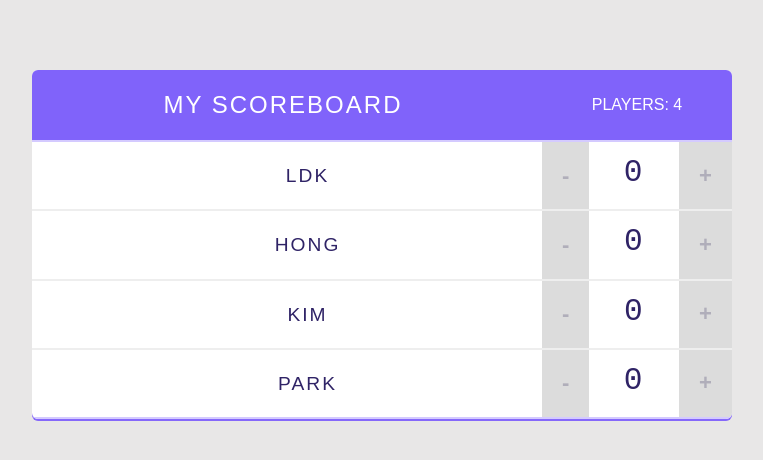
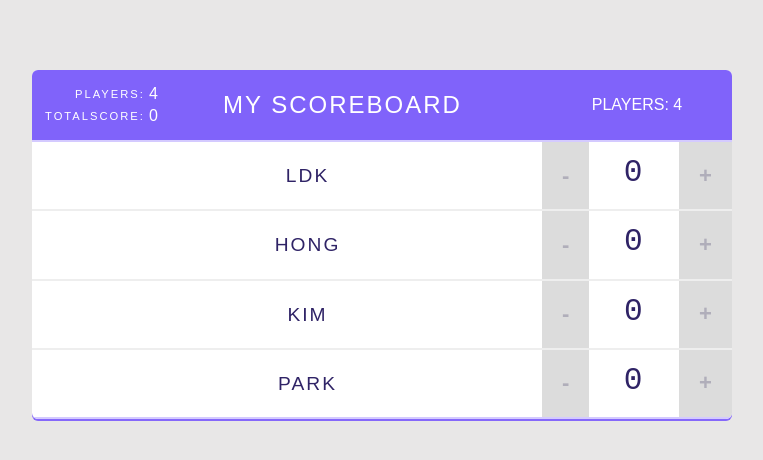
Before and after one commit to philoin10/scoreboard, a React (Create React App) app: page / in a window 1280 px wide. Shown: the top 460 px of the page, without its empty margins (258-1021 px from the left). Built offline with nearby package versions, Linux system fonts and the light colour scheme.

Commit message:
Header에 Statistics Components 추가.

```diff
--- a/src/App.js
+++ b/src/App.js
@@ -38,7 +38,7 @@ class App extends React.Component {
   render() {
     return (
       <div className="scoreboard">
-        <Header title="My scoreboard" totalPlayers={this.state.players.length} />
+        <Header title="My scoreboard" totalPlayers={this.state.players.length} players={this.state.players} />
 
         {/*Players List*/}
         { this.state.players.map(player =>
--- a/src/components/Header.js
+++ b/src/components/Header.js
@@ -1,9 +1,11 @@
 import React from 'react';
+import {Statistics} from "./Statistics";
 
 export const Header =
 (props) => {
   return (
     <header>
+      <Statistics players={props.players}/>
       <h1>{ props.title }</h1>
       <span className="stats">Players: { props.totalPlayers }</span>
     </header>
--- /dev/null
+++ b/src/components/Statistics.js
@@ -0,0 +1,24 @@
+import React from 'react';
+
+export const Statistics = (props) => {
+  const totalPlayers = props.players.length
+  let totalScore = 0
+  props.players.forEach(player => {
+    totalScore += player.score
+  })
+
+  return (
+    <table>
+      <tbody className="stats">
+        <tr>
+          <td>players:</td>
+          <td>{totalPlayers}</td>
+        </tr>
+        <tr>
+          <td>totalScore:</td>
+          <td>{totalScore}</td>
+        </tr>
+      </tbody>
+    </table>
+  )
+}
```
